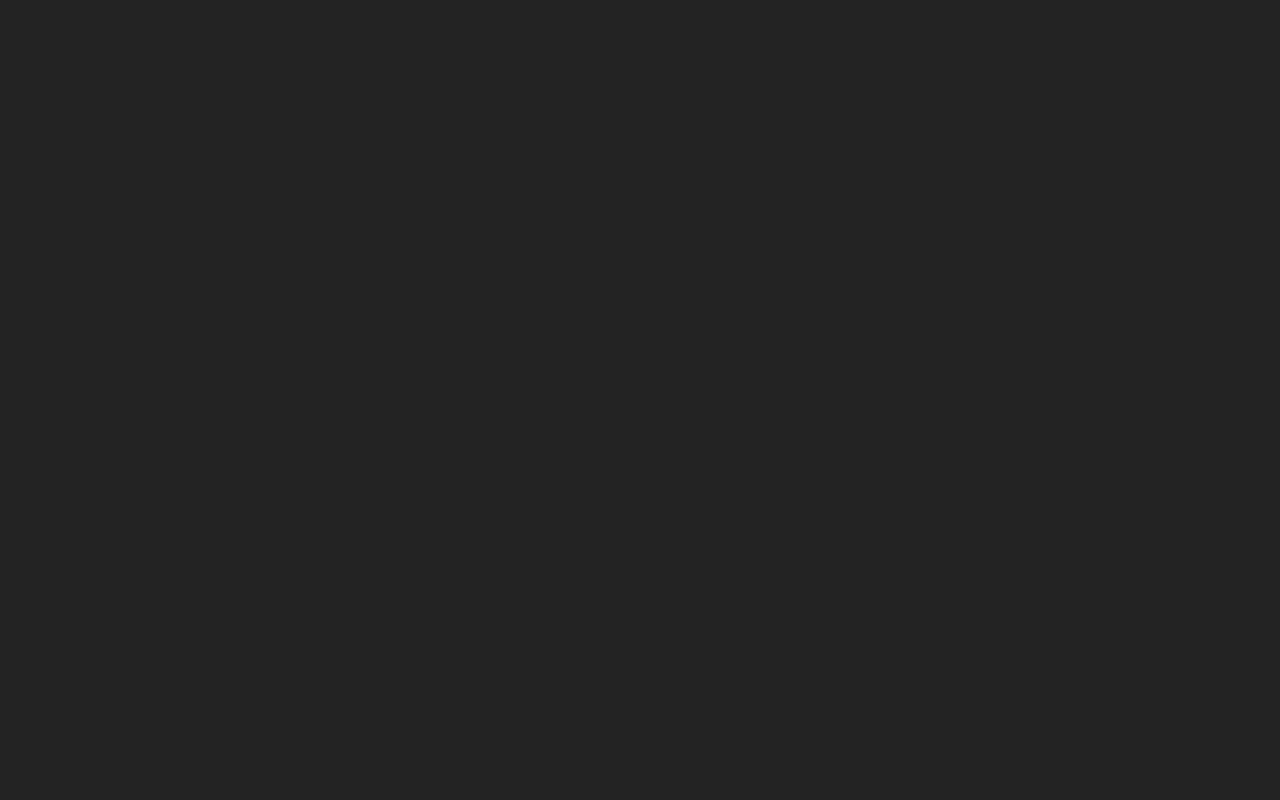
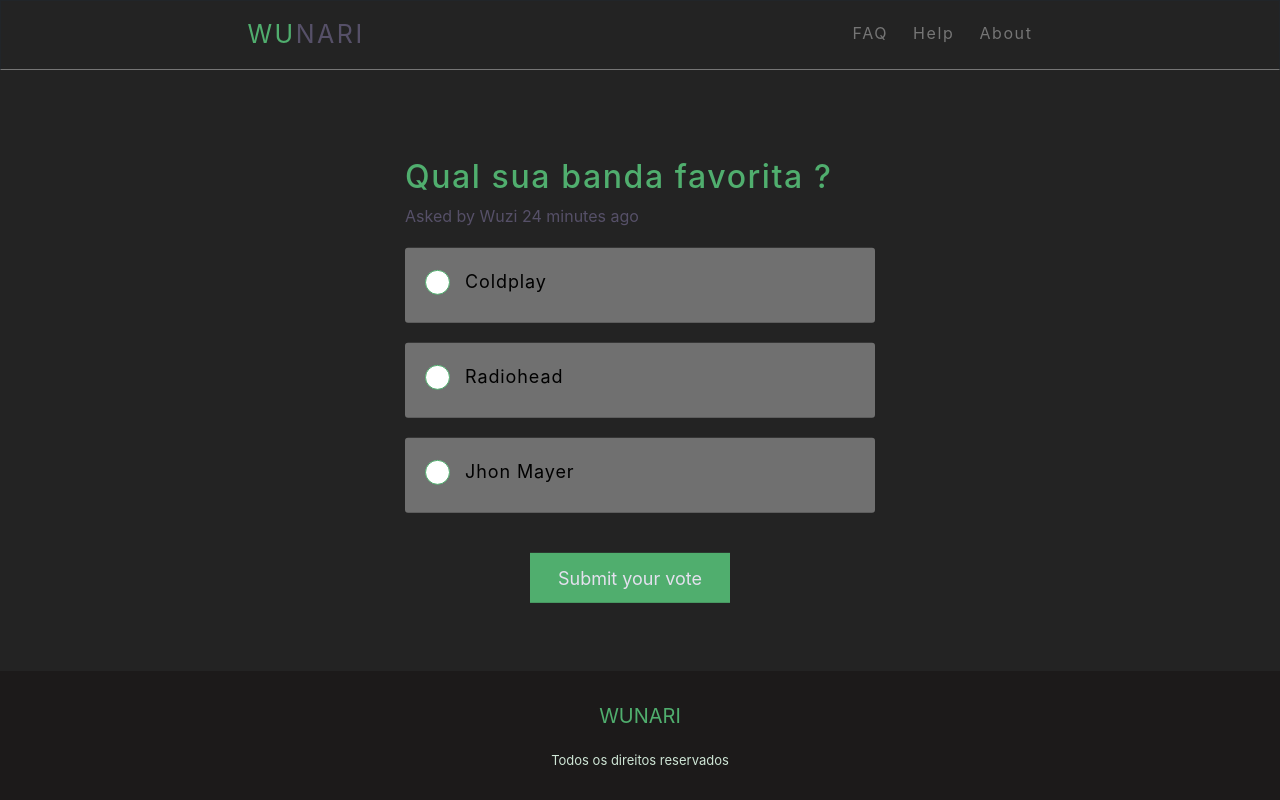
Before and after one commit to wunari/easypoll-frontend, a React (Create React App) app: page /vote in a window 1280 px wide. Built offline with nearby package versions, Linux system fonts and the light colour scheme.

Commit message:
Adiciona página de votação

```diff
--- /dev/null
+++ b/src/components/Footer/index.js
@@ -0,0 +1,12 @@
+import React from 'react';
+
+import './styles.scss';
+
+const Footer = () => (
+  <footer>
+    <div className="wunari">Wunari</div>
+    <span>Todos os direitos reservados</span>
+  </footer>
+)
+
+export default Footer;
--- /dev/null
+++ b/src/components/Footer/styles.scss
@@ -0,0 +1,23 @@
+@import '../../styles/scss/variables';
+
+footer {
+  position: absolute;
+  bottom: 0;
+  background-color: #1C1A1A;
+  text-align: center;
+  padding: 30px;
+  width: 100%;
+
+  .wunari {
+    font-size: 20px;
+    text-transform: uppercase;
+    color: $primary-color;
+  }
+
+  span {
+    display: block;
+    margin-top: 20px;
+    font-size: 13px;
+    color: #CFE6D6;
+  }
+}
--- a/src/pages/Main/index.js
+++ b/src/pages/Main/index.js
@@ -1,15 +1,17 @@
-import React, { Component } from "react";
+import React, { Component } from 'react';
+import { Link } from 'react-router-dom';
 
 import './styles.scss';
 
 import Header from '../../components/Header';
+import Footer from '../../components/Footer';
 
 export default class Main extends Component {
     render() {
         return (
             <div class="main">
                 <Header />
-                <div class="container-main">
+                <div class="container">
                     <h4>Create a <span>Poll</span></h4>
                     <label class="mg-top">Poll question</label>
                     <input class="big-input" type="text" placeholder="Type your question here..."/>
@@ -29,12 +31,9 @@ export default class Main extends Component {
                         </div>
                     </div>
 
-                    <button class="btn-create">Create your poll</button>
+                    <Link to="/vote"><button class="btn-create">Create your poll</button></Link>
                 </div>
-                <footer>
-                    <div className="wunari">Wunari</div>
-                    <span>Todos os direitos reservados</span>
-                </footer>
+                <Footer />
             </div>
         );
     }
--- a/src/pages/Main/styles.scss
+++ b/src/pages/Main/styles.scss
@@ -1,6 +1,6 @@
 @import '../../styles/scss/variables';
 
-.container-main {
+.container {
   position: absolute;
   width: 100%;
   max-width: 500px;
@@ -75,32 +75,10 @@
   }
 }
 
-footer {
-  position: absolute;
-  bottom: 0;
-  background-color: #1C1A1A;
-  text-align: center;
-  padding: 30px;
-  width: 100%;
-
-  .wunari {
-    font-size: 20px;
-    text-transform: uppercase;
-    color: $primary-color;
-  }
-
-  span {
-    display: block;
-    margin-top: 20px;
-    font-size: 13px;
-    color: #CFE6D6;
-  }
-}
-
 // RESPONSIVIDADE - MEDIA QUERYS
 
 @media only screen and (max-width: 425px) {
-  .container-main {
+  .container {
     padding: 20px;
 
     .container-options {
--- /dev/null
+++ b/src/pages/Vote/index.js
@@ -0,0 +1,39 @@
+import React, { Component } from "react";
+
+import './styles.scss';
+
+import Header from '../../components/Header';
+import Footer from '../../components/Footer';
+
+export default class Vote extends Component {
+  render() {
+    return (
+      <div className="vote">
+        <Header />
+        <div className="container">
+          <h2>Qual sua banda favorita ?</h2>
+          <span>Asked by Wuzi 24 minutes ago</span>
+
+          <div className="answer mg-top">
+            <input id="radio1" type="radio" />
+            <label for="radio1">Coldplay</label>
+          </div>
+
+          <div className="answer mg-top">
+            <input id="radio2" type="radio" />
+            <label for="radio2">Radiohead</label>
+          </div>
+
+          <div className="answer mg-top">
+            <input id="radio3" type="radio" />
+            <label for="radio3">Jhon Mayer</label>
+          </div>
+
+          <button class="btn-create button-center">Submit your vote</button>
+        </div>
+
+        <Footer />
+      </div>
+    )
+  }
+}
--- /dev/null
+++ b/src/pages/Vote/styles.scss
@@ -0,0 +1,75 @@
+@import '../../styles/scss/variables';
+
+.container {
+
+  h2 {
+    letter-spacing: $letter-spacing-less;
+    color: $primary-color;
+  }
+
+  span {
+    color: $secundary-color;
+  }
+
+  .answer {
+    padding: 20px;
+    background-color: $input-grey;
+    border-radius: 3px;
+
+    label {
+      color: #000;
+      font-size: 18px;
+      letter-spacing: $letter-spacing-less;
+    }
+    input {
+      position: absolute;
+      z-index: -1;
+      opacity: 0;
+    }
+
+    input + label {
+      position: relative;
+      cursor: pointer;
+      padding-left: 40px;
+    }
+
+    input[type=radio] + label::before {
+      content: '';
+      position: absolute;
+      left: 0;
+      bottom: 0;
+      width: 25px;
+      height: 25px;
+      background-color: #fff;
+
+      border-radius: 50%;
+      border: solid 1px $primary-color;
+      vertical-align: bottom;
+    }
+
+    input[type=radio]:checked + label::after {
+      content: '';
+      background-color: $primary-color;
+      width: 23px;
+      height: 23px;
+      border-radius: 50%;
+      position: absolute;
+      left: 1px;
+      bottom: 1px;
+    }
+  }
+
+  button.button-center {
+    transform: translateX(125px) translateY(40px);
+  }
+}
+
+//MEDIA QUERYS //@at-root
+
+@media (max-width: 425px) {
+  .container {
+    button.button-center {
+      transform: translateX(92px) translateY(40px);
+    }
+  }
+}
--- a/src/routes.js
+++ b/src/routes.js
@@ -4,12 +4,14 @@ import { BrowserRouter, Switch, Route } from 'react-router-dom';
 
 import Login from './pages/Login';
 import Main from './pages/Main';
+import Vote from './pages/Vote';
 
 const Routes = () => (
     <BrowserRouter>
         <Switch>
             <Route exact path="/" component={Login} />
             <Route path="/main" component={Main} />
+            <Route path="/vote" component={Vote} />
         </Switch>
     </BrowserRouter>
 );
```
